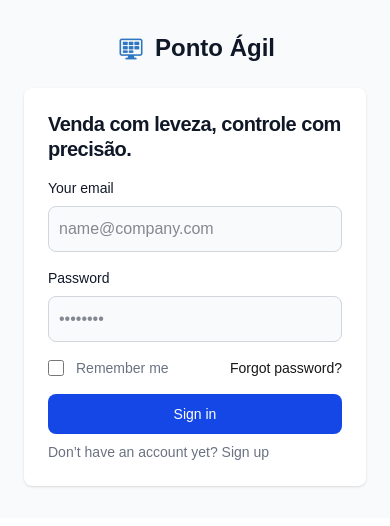
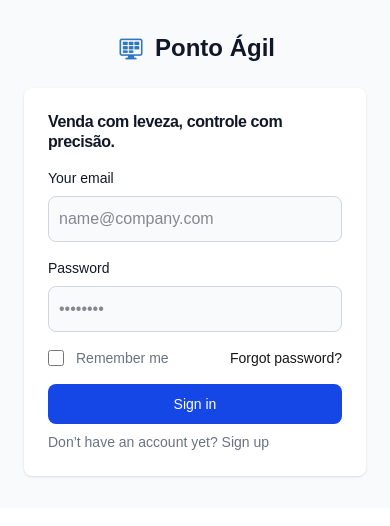
Before and after one commit to osmar87/web-pdv, a Next.js app: page / in a window 390 px wide. Shown: the top 526 px of the page. Built offline with nearby package versions, Linux system fonts and the light colour scheme.

Commit message:
titulo ms

```diff
--- a/src/app/page.tsx
+++ b/src/app/page.tsx
@@ -16,7 +16,7 @@
         </a>
         <div className="w-full bg-white rounded-lg shadow dark:border md:mt-0 sm:max-w-md xl:p-0 dark:bg-gray-800 dark:border-gray-700">
           <div className="p-6 space-y-4 md:space-y-6 sm:p-8">
-            <h3 className="text-xl font-bold leading-tight tracking-tight text-gray-900 md:text-2xl dark:text-white">
+            <h3 className="text-ms font-bold leading-tight tracking-tight text-gray-900 md:text-2xl dark:text-white">
               Venda com leveza, controle com precisão.
             </h3>
             <form className="space-y-4 md:space-y-6" action="#">
```
